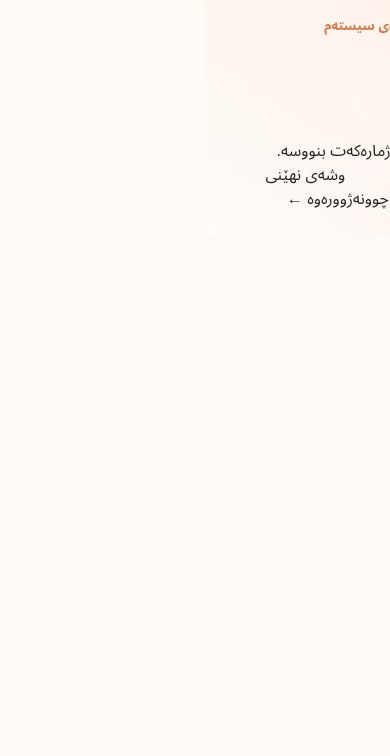
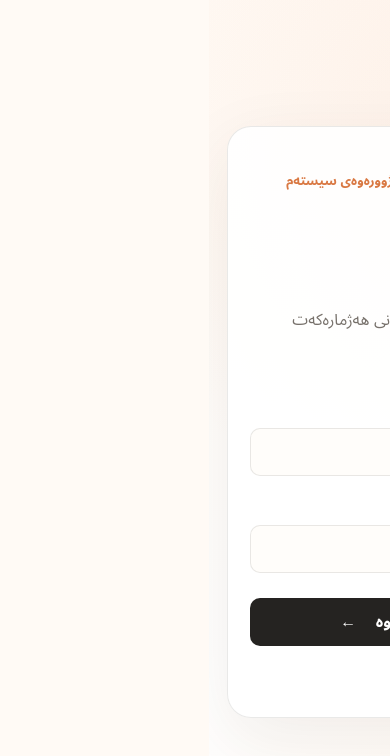
Before and after one commit to sardarwalikhano/shakh2027, a Next.js app: page /login in a window 390 px wide. Shown: the top 756 px of the page. Built offline with nearby package versions, Linux system fonts and the light colour scheme.

Commit message:
feat: add responsive login and dashboard styles

```diff
--- a/app/globals.css
+++ b/app/globals.css
@@ -76,3 +76,31 @@ h1 em { color: var(--apricot-deep); font-style: normal; }
 @media (prefers-reduced-motion: reduce) {
   *, *::before, *::after { scroll-behavior: auto !important; transition-duration: .01ms !important; }
 }
+
+.auth-page { min-height: 100svh; display: grid; place-items: center; padding: 28px 18px; }
+.auth-panel { width: min(100%, 440px); padding: 38px; border: 1px solid var(--line); border-radius: 24px; background: rgba(255,255,255,.88); box-shadow: 0 22px 70px rgba(72,49,31,.08); }
+.auth-brand { margin-bottom: 38px; }
+.auth-title { margin: 18px 0 8px; font-size: 34px; }
+.auth-description { margin: 0 0 22px; color: var(--muted); line-height: 1.9; }
+.auth-form { display: grid; gap: 10px; }
+.auth-form label { margin-top: 10px; font-size: 13px; font-weight: 700; }
+.auth-form input { width: 100%; height: 48px; padding: 0 13px; border: 1px solid var(--line); border-radius: 10px; background: #fffdfa; color: var(--ink); font: inherit; direction: ltr; text-align: left; outline: none; }
+.auth-form input:focus { border-color: var(--apricot-deep); box-shadow: 0 0 0 3px rgba(217,120,66,.12); }
+.auth-form button, .signout-button { min-height: 48px; margin-top: 15px; border: 0; border-radius: 10px; background: var(--ink); color: white; font: inherit; font-weight: 700; cursor: pointer; }
+.auth-form button span { margin-inline-start: 15px; }
+.form-error { padding: 11px 13px; border-radius: 9px; background: #fff0ec; color: #a33d27; font-size: 13px; }
+.back-link { display: inline-block; margin-top: 23px; color: var(--muted); font-size: 12px; }
+.dashboard-page { width: min(1120px, calc(100% - 40px)); min-height: 100svh; margin: auto; }
+.dashboard-topbar { height: 82px; display: flex; align-items: center; justify-content: space-between; border-bottom: 1px solid var(--line); }
+.signout-button { min-height: 40px; margin: 0; padding: 0 17px; font-size: 12px; }
+.dashboard-welcome { max-width: 760px; padding: 90px 0; }
+.dashboard-welcome h1 { font-size: clamp(34px, 5vw, 56px); }
+.dashboard-welcome > p { color: var(--muted); line-height: 1.9; }
+.account-card { display: grid; gap: 9px; max-width: 460px; margin: 30px 0; padding: 22px; border: 1px solid var(--line); border-radius: 16px; background: white; }
+.account-card span { color: var(--muted); font-size: 12px; }
+.account-card strong { font-size: 14px; }
+.setup-note { max-width: 650px; padding: 16px 18px; border-right: 3px solid var(--apricot); background: rgba(243,163,111,.1); font-size: 13px; }
+@media (max-width: 760px) {
+  .auth-panel { padding: 28px 22px; }
+  .dashboard-welcome { padding: 58px 0; }
+}
```
